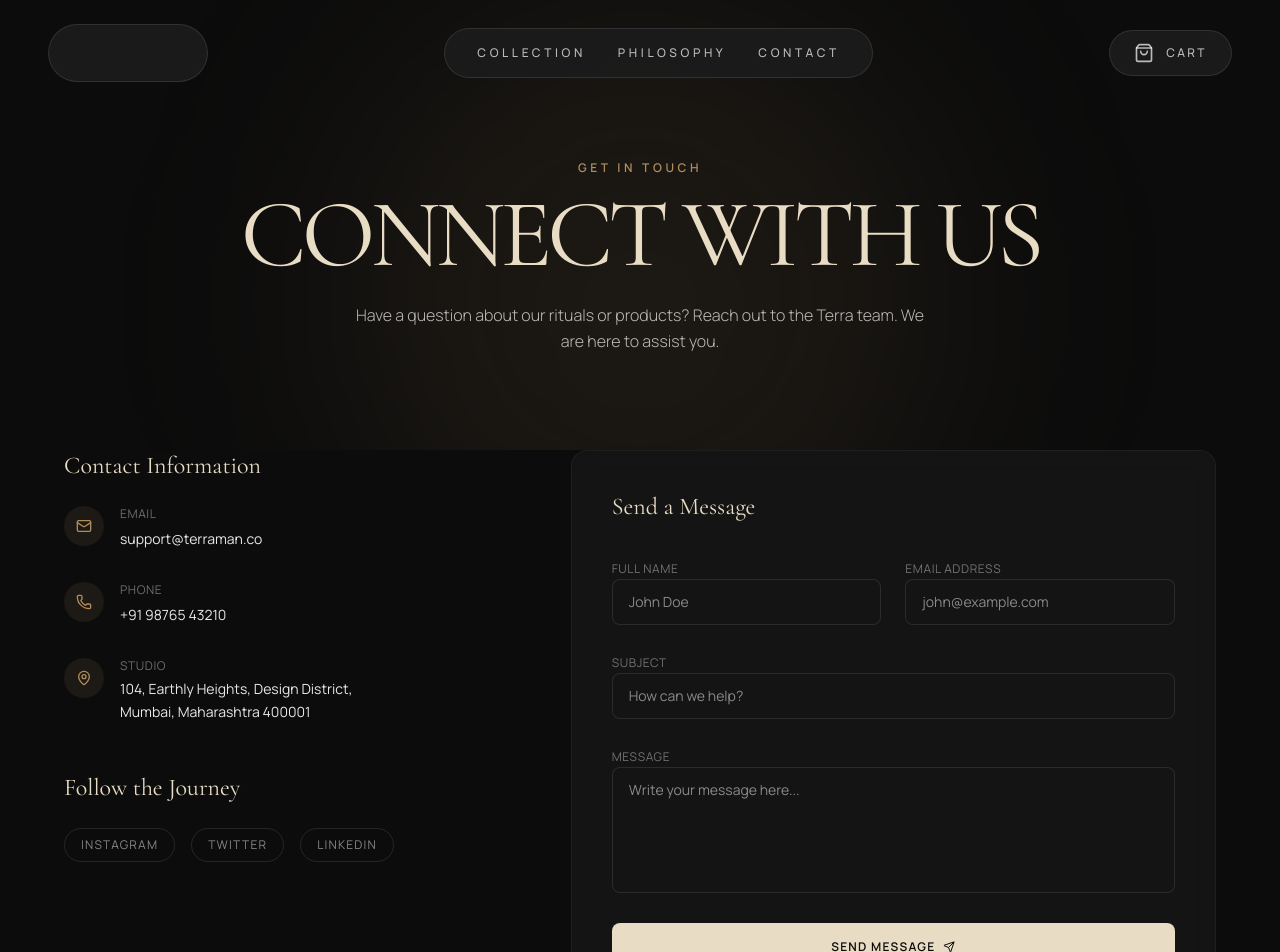
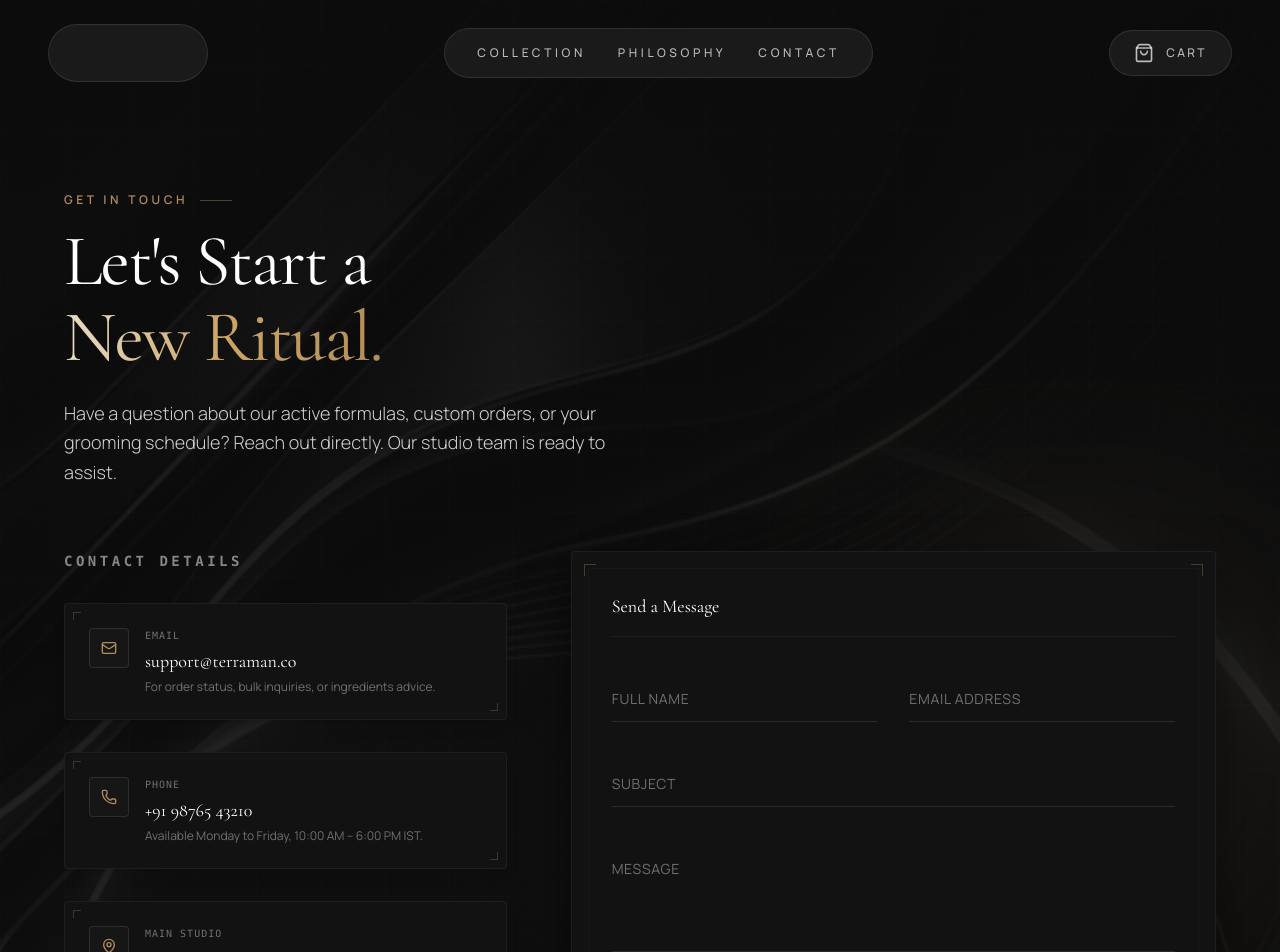
Before and after one commit to Nikhilsharma00101/Terra-man-s-company, a Next.js app: page /contact in a window 1280 px wide. Shown: the top 952 px of the page. Built offline with nearby package versions, Linux system fonts and the light colour scheme.

Commit message:
style: revamp Contact page with dossier UI and custom background image

```diff
--- a/src/app/contact/page.tsx
+++ b/src/app/contact/page.tsx
@@ -3,167 +3,279 @@
 import { Navbar } from "@/components/ui/Navbar";
 import { CartDrawer } from "@/components/ui/CartDrawer";
 import { Footer } from "@/components/sections/Footer";
+import { Mail, Phone, MapPin, Send } from "lucide-react";
 import { motion } from "framer-motion";
-import { Mail, Phone, MapPin, Send } from "lucide-react";
 
 export default function ContactPage() {
+  const containerVariants = {
+    hidden: { opacity: 0 },
+    visible: {
+      opacity: 1,
+      transition: {
+        staggerChildren: 0.15
+      }
+    }
+  };
+
+  const itemVariants = {
+    hidden: { opacity: 0, y: 20 },
+    visible: {
+      opacity: 1,
+      y: 0,
+      transition: {
+        type: "spring" as const,
+        stiffness: 100,
+        damping: 18
+      }
+    }
+  };
+
   return (
-    <main className="flex-1 bg-terra-black text-terra-beige selection:bg-terra-bronze/30 flex flex-col min-h-screen">
+    <main className="flex-1 bg-[#0c0c0c] text-terra-beige selection:bg-terra-bronze/30 flex flex-col min-h-screen relative overflow-hidden">
       <Navbar />
       <CartDrawer />
 
-      {/* Hero / Header Section */}
-      <section className="relative pt-32 pb-16 lg:pt-40 lg:pb-24 overflow-hidden">
-        {/* Ambient Glow */}
-        <div className="absolute top-0 left-1/2 -translate-x-1/2 w-[600px] h-[600px] bg-terra-bronze/10 rounded-full blur-[120px] pointer-events-none" />
+      {/* Background Image with Dark Overlays for Readability */}
+      <div
+        className="absolute inset-0 z-0 bg-cover bg-center bg-no-repeat opacity-40 mix-blend-luminosity"
+        style={{ backgroundImage: "url('/images/contact-bg.png')" }}
+      />
+      <div className="absolute inset-0 bg-gradient-to-b from-[#0c0c0c]/90 via-[#0c0c0c]/70 to-[#0c0c0c]/95 z-0 pointer-events-none" />
 
-        <div className="container mx-auto px-6 lg:px-12 relative z-10">
-          <div className="max-w-4xl mx-auto text-center">
-            <span className="text-terra-bronze uppercase tracking-[0.3em] text-xs font-semibold block mb-4">
-              Get in Touch
-            </span>
-            <h1 className="text-6xl md:text-8xl font-serif text-terra-beige leading-[0.9] tracking-tighter mb-6">
-              CONNECT WITH US
+      {/* Decorative background grid and flows */}
+      <div className="absolute inset-0 bg-[linear-gradient(to_right,rgba(255,255,255,0.02)_1px,transparent_1px),linear-gradient(to_bottom,rgba(255,255,255,0.02)_1px,transparent_1px)] bg-[size:4rem_4rem] pointer-events-none z-0 opacity-50" />
+      <div className="absolute top-1/4 right-0 w-[400px] h-[400px] bg-terra-bronze/10 rounded-full blur-[120px] pointer-events-none z-0 mix-blend-screen" />
+      <div className="absolute bottom-1/4 left-0 w-[400px] h-[400px] bg-terra-gold/5 rounded-full blur-[100px] pointer-events-none z-0 mix-blend-screen" />
+
+      {/* Main Content Workspace */}
+      <motion.div
+        variants={containerVariants}
+        initial="hidden"
+        animate="visible"
+        className="flex-grow container mx-auto px-6 lg:px-12 relative z-10 pt-36 pb-24 lg:pt-48 lg:pb-36"
+      >
+        <div className="max-w-6xl mx-auto space-y-16">
+
+          {/* Editorial Page Header */}
+          <motion.div variants={itemVariants} className="max-w-3xl">
+            <div className="flex items-center gap-3 mb-4">
+              <span className="text-xs uppercase tracking-[0.3em] text-terra-bronze font-semibold">Get in Touch</span>
+              <div className="w-8 h-px bg-terra-bronze/40" />
+            </div>
+
+            <h1 className="text-5xl md:text-7xl font-serif text-white tracking-tight leading-[1.05] mb-6">
+              Let&apos;s Start a<br />
+              <span className="text-transparent bg-clip-text bg-gradient-to-r from-terra-beige via-terra-gold to-terra-bronze">
+                New Ritual.
+              </span>
             </h1>
-            <p className="text-white/70 max-w-xl mx-auto text-sm md:text-base font-light leading-relaxed">
-              Have a question about our rituals or products? Reach out to the Terra team. We are here to assist you.
+
+            <p className="text-white/80 max-w-xl text-base md:text-lg font-light leading-relaxed font-sans">
+              Have a question about our active formulas, custom orders, or your grooming schedule? Reach out directly. Our studio team is ready to assist.
             </p>
-          </div>
-        </div>
-      </section>
+          </motion.div>
 
-      {/* Content Section */}
-      <section className="pb-24 lg:pb-40 relative flex-grow">
-        <div className="container mx-auto px-6 lg:px-12 relative z-10">
+          {/* HUD Workspace Grid */}
+          <div className="grid grid-cols-1 lg:grid-cols-12 gap-12 lg:gap-16 items-start">
 
-          <div className="grid grid-cols-1 lg:grid-cols-12 gap-12 lg:gap-16 items-start max-w-6xl mx-auto">
+            {/* LEFT COLUMN: Contact Information (5 cols) */}
+            <motion.div variants={itemVariants} className="lg:col-span-5 space-y-8">
+              <h2 className="text-sm uppercase tracking-[0.25em] text-white/50 font-bold font-mono">
+                Contact Details
+              </h2>
 
-            {/* Left Side: Info (Spans 5 cols) */}
-            <div className="lg:col-span-5 space-y-12">
-
-              {/* Contact Info Block */}
-              <div className="space-y-8">
-                <h2 className="text-2xl font-serif text-terra-beige mb-6">Contact Information</h2>
+              {/* Dossier 01: Email */}
+              <div className="group relative bg-[#121212] border border-white/5 p-6 rounded transition-all duration-300 hover:border-terra-bronze/30 shadow-lg">
+                {/* Gold Brackets */}
+                <div className="absolute top-2 left-2 w-2 h-2 border-t border-l border-terra-bronze/30 group-hover:border-terra-bronze pointer-events-none transition-colors" />
+                <div className="absolute bottom-2 right-2 w-2 h-2 border-b border-r border-terra-bronze/30 group-hover:border-terra-bronze pointer-events-none transition-colors" />
 
                 <div className="flex items-start gap-4">
-                  <div className="w-10 h-10 bg-terra-bronze/10 rounded-full flex items-center justify-center text-terra-bronze flex-shrink-0">
+                  <div className="w-10 h-10 border border-white/10 rounded flex items-center justify-center text-terra-bronze flex-shrink-0 bg-[#161616]">
                     <Mail className="w-4 h-4" />
                   </div>
-                  <div>
-                    <span className="text-white/40 text-xs uppercase tracking-wider block mb-1">Email</span>
-                    <a href="mailto:support@terraman.co" className="text-white/90 hover:text-terra-bronze transition-colors text-sm">
+                  <div className="flex-grow">
+                    <div className="mb-1">
+                      <span className="text-white/40 text-[10px] font-mono uppercase tracking-widest block">Email</span>
+                    </div>
+                    <a href="mailto:support@terraman.co" className="text-white font-serif text-lg hover:text-terra-gold transition-colors block">
                       support@terraman.co
                     </a>
-                  </div>
-                </div>
-
-                <div className="flex items-start gap-4">
-                  <div className="w-10 h-10 bg-terra-bronze/10 rounded-full flex items-center justify-center text-terra-bronze flex-shrink-0">
-                    <Phone className="w-4 h-4" />
-                  </div>
-                  <div>
-                    <span className="text-white/40 text-xs uppercase tracking-wider block mb-1">Phone</span>
-                    <a href="tel:+919876543210" className="text-white/90 hover:text-terra-bronze transition-colors text-sm">
-                      +91 98765 43210
-                    </a>
-                  </div>
-                </div>
-
-                <div className="flex items-start gap-4">
-                  <div className="w-10 h-10 bg-terra-bronze/10 rounded-full flex items-center justify-center text-terra-bronze flex-shrink-0">
-                    <MapPin className="w-4 h-4" />
-                  </div>
-                  <div>
-                    <span className="text-white/40 text-xs uppercase tracking-wider block mb-1">Studio</span>
-                    <p className="text-white/90 text-sm leading-relaxed">
-                      104, Earthly Heights, Design District,<br />
-                      Mumbai, Maharashtra 400001
-                    </p>
+                    <span className="text-white/40 text-xs block mt-1">For order status, bulk inquiries, or ingredients advice.</span>
                   </div>
                 </div>
               </div>
 
-              {/* Socials */}
-              <div className="space-y-4">
-                <h2 className="text-2xl font-serif text-terra-beige mb-6">Follow the Journey</h2>
-                <div className="flex gap-4">
-                  {["Instagram", "Twitter", "LinkedIn"].map((social) => (
-                    <a
-                      key={social}
-                      href="#"
-                      className="text-xs uppercase tracking-widest text-white/50 hover:text-terra-bronze transition-colors border border-white/10 px-4 py-2 rounded-full"
-                    >
-                      {social}
+              {/* Dossier 02: Phone */}
+              <div className="group relative bg-[#121212] border border-white/5 p-6 rounded transition-all duration-300 hover:border-terra-bronze/30 shadow-lg">
+                {/* Gold Brackets */}
+                <div className="absolute top-2 left-2 w-2 h-2 border-t border-l border-terra-bronze/30 group-hover:border-terra-bronze pointer-events-none transition-colors" />
+                <div className="absolute bottom-2 right-2 w-2 h-2 border-b border-r border-terra-bronze/30 group-hover:border-terra-bronze pointer-events-none transition-colors" />
+
+                <div className="flex items-start gap-4">
+                  <div className="w-10 h-10 border border-white/10 rounded flex items-center justify-center text-terra-bronze flex-shrink-0 bg-[#161616]">
+                    <Phone className="w-4 h-4" />
+                  </div>
+                  <div className="flex-grow">
+                    <div className="mb-1">
+                      <span className="text-white/40 text-[10px] font-mono uppercase tracking-widest block">Phone</span>
+                    </div>
+                    <a href="tel:+919876543210" className="text-white font-serif text-lg hover:text-terra-gold transition-colors block">
+                      +91 98765 43210
                     </a>
-                  ))}
+                    <span className="text-white/40 text-xs block mt-1">Available Monday to Friday, 10:00 AM – 6:00 PM IST.</span>
+                  </div>
                 </div>
               </div>
-            </div>
 
-            {/* Right Side: Form (Spans 7 cols) */}
-            <div className="lg:col-span-7">
-              <div className="bg-[#1C1C1C]/50 backdrop-blur-md border border-white/5 p-8 lg:p-10 rounded-2xl">
-                <h2 className="text-2xl font-serif text-terra-beige mb-8">Send a Message</h2>
+              {/* Dossier 03: Studio */}
+              <div className="group relative bg-[#121212] border border-white/5 p-6 rounded transition-all duration-300 hover:border-terra-bronze/30 shadow-lg">
+                {/* Gold Brackets */}
+                <div className="absolute top-2 left-2 w-2 h-2 border-t border-l border-terra-bronze/30 group-hover:border-terra-bronze pointer-events-none transition-colors" />
+                <div className="absolute bottom-2 right-2 w-2 h-2 border-b border-r border-terra-bronze/30 group-hover:border-terra-bronze pointer-events-none transition-colors" />
 
-                <form className="space-y-6">
-                  <div className="grid grid-cols-1 md:grid-cols-2 gap-6">
-                    <div className="space-y-2">
-                      <label htmlFor="name" className="text-white/40 text-xs uppercase tracking-wider">Full Name</label>
+                <div className="flex items-start gap-4">
+                  <div className="w-10 h-10 border border-white/10 rounded flex items-center justify-center text-terra-bronze flex-shrink-0 bg-[#161616]">
+                    <MapPin className="w-4 h-4" />
+                  </div>
+                  <div className="flex-grow">
+                    <div className="mb-1">
+                      <span className="text-white/40 text-[10px] font-mono uppercase tracking-widest block">Main Studio</span>
+                    </div>
+                    <p className="text-white font-serif text-lg leading-relaxed">
+                      Block A, Connaught Place,<br />
+                      New Delhi, Delhi 110001
+                    </p>
+                    <span className="text-white/40 text-xs block mt-1">Visits by prior schedule. Main laboratory and showroom.</span>
+                  </div>
+                </div>
+              </div>
+            </motion.div>
+
+            {/* RIGHT COLUMN: HUD Message Chamber (7 cols) */}
+            <motion.div variants={itemVariants} className="lg:col-span-7">
+              <div className="relative bg-[#121212] border border-white/5 p-8 lg:p-10 rounded shadow-[0_20px_50px_rgba(0,0,0,0.5)]">
+
+                {/* Fine HUD Framing Lines */}
+                <div className="absolute top-4 bottom-4 left-4 right-4 border border-terra-bronze/5 pointer-events-none z-0" />
+
+                {/* HUD Corner Brackets */}
+                <div className="absolute top-3 left-3 w-3 h-3 border-t border-l border-terra-bronze/35 pointer-events-none" />
+                <div className="absolute top-3 right-3 w-3 h-3 border-t border-r border-terra-bronze/35 pointer-events-none" />
+                <div className="absolute bottom-3 left-3 w-3 h-3 border-b border-l border-terra-bronze/35 pointer-events-none" />
+                <div className="absolute bottom-3 right-3 w-3 h-3 border-b border-r border-terra-bronze/35 pointer-events-none" />
+
+                {/* Form header */}
+                <div className="mb-10 pb-4 border-b border-white/5 relative z-10 select-none">
+                  <h3 className="text-lg font-serif text-white">Send a Message</h3>
+                </div>
+
+                {/* Styled HUD Floating Form */}
+                <form className="space-y-10 relative z-10">
+                  <div className="grid grid-cols-1 md:grid-cols-2 gap-8">
+
+                    {/* Full Name Input */}
+                    <div className="relative">
                       <input
                         type="text"
                         id="name"
-                        className="w-full bg-[#141414]/50 border border-white/10 focus:border-terra-bronze/50 rounded-lg px-4 py-3 text-white text-sm focus:outline-none transition-colors"
-                        placeholder="John Doe"
+                        required
+                        className="peer w-full bg-transparent border-b border-white/10 py-3 text-white focus:outline-none focus:border-terra-gold transition-colors placeholder-transparent text-sm"
+                        placeholder="Full Name"
                       />
+                      <label
+                        htmlFor="name"
+                        className="absolute left-0 top-3 text-white/40 text-xs uppercase tracking-wider transition-all pointer-events-none
+                        peer-placeholder-shown:text-sm peer-placeholder-shown:text-white/40 peer-placeholder-shown:top-3
+                        peer-focus:-top-4 peer-focus:text-xs peer-focus:text-terra-gold
+                        peer-valid:-top-4 peer-valid:text-xs peer-valid:text-white/50"
+                      >
+                        Full Name
+                      </label>
                     </div>
-                    <div className="space-y-2">
-                      <label htmlFor="email" className="text-white/40 text-xs uppercase tracking-wider">Email Address</label>
+
+                    {/* Email Address Input */}
+                    <div className="relative">
                       <input
                         type="email"
                         id="email"
-                        className="w-full bg-[#141414]/50 border border-white/10 focus:border-terra-bronze/50 rounded-lg px-4 py-3 text-white text-sm focus:outline-none transition-colors"
-                        placeholder="john@example.com"
+                        required
+                        className="peer w-full bg-transparent border-b border-white/10 py-3 text-white focus:outline-none focus:border-terra-gold transition-colors placeholder-transparent text-sm"
+                        placeholder="Email Address"
                       />
+                      <label
+                        htmlFor="email"
+                        className="absolute left-0 top-3 text-white/40 text-xs uppercase tracking-wider transition-all pointer-events-none
+                        peer-placeholder-shown:text-sm peer-placeholder-shown:text-white/40 peer-placeholder-shown:top-3
+                        peer-focus:-top-4 peer-focus:text-xs peer-focus:text-terra-gold
+                        peer-valid:-top-4 peer-valid:text-xs peer-valid:text-white/50"
+                      >
+                        Email Address
+                      </label>
                     </div>
                   </div>
 
-                  <div className="space-y-2">
-                    <label htmlFor="subject" className="text-white/40 text-xs uppercase tracking-wider">Subject</label>
+                  {/* Subject Input */}
+                  <div className="relative">
                     <input
                       type="text"
                       id="subject"
-                      className="w-full bg-[#141414]/50 border border-white/10 focus:border-terra-bronze/50 rounded-lg px-4 py-3 text-white text-sm focus:outline-none transition-colors"
-                      placeholder="How can we help?"
+                      required
+                      className="peer w-full bg-transparent border-b border-white/10 py-3 text-white focus:outline-none focus:border-terra-gold transition-colors placeholder-transparent text-sm"
+                      placeholder="Subject"
                     />
+                    <label
+                      htmlFor="subject"
+                      className="absolute left-0 top-3 text-white/40 text-xs uppercase tracking-wider transition-all pointer-events-none
+                      peer-placeholder-shown:text-sm peer-placeholder-shown:text-white/40 peer-placeholder-shown:top-3
+                      peer-focus:-top-4 peer-focus:text-xs peer-focus:text-terra-gold
+                      peer-valid:-top-4 peer-valid:text-xs peer-valid:text-white/50"
+                    >
+                      Subject
+                    </label>
                   </div>
 
-                  <div className="space-y-2">
-                    <label htmlFor="message" className="text-white/40 text-xs uppercase tracking-wider">Message</label>
+                  {/* Message Input */}
+                  <div className="relative">
                     <textarea
                       id="message"
-                      rows={5}
-                      className="w-full bg-[#141414]/50 border border-white/10 focus:border-terra-bronze/50 rounded-lg px-4 py-3 text-white text-sm focus:outline-none transition-colors resize-none"
-                      placeholder="Write your message here..."
+                      rows={4}
+                      required
+                      className="peer w-full bg-transparent border-b border-white/10 py-3 text-white focus:outline-none focus:border-terra-gold transition-colors placeholder-transparent text-sm resize-none"
+                      placeholder="Message"
                     />
+                    <label
+                      htmlFor="message"
+                      className="absolute left-0 top-3 text-white/40 text-xs uppercase tracking-wider transition-all pointer-events-none
+                      peer-placeholder-shown:text-sm peer-placeholder-shown:text-white/40 peer-placeholder-shown:top-3
+                      peer-focus:-top-4 peer-focus:text-xs peer-focus:text-terra-gold
+                      peer-valid:-top-4 peer-valid:text-xs peer-valid:text-white/50"
+                    >
+                      Message
+                    </label>
                   </div>
 
+                  {/* Submit Button */}
                   <button
                     type="submit"
-                    className="w-full bg-terra-beige text-terra-black py-4 uppercase tracking-widest text-xs font-semibold hover:bg-white transition-colors rounded-lg flex items-center justify-center gap-2"
+                    className="w-full relative flex items-center justify-center gap-3 border border-terra-bronze/35 group/btn cursor-pointer bg-transparent overflow-hidden rounded-sm transition-colors duration-300 hover:text-terra-black"
                   >
-                    <span>Send Message</span>
-                    <Send className="w-3 h-3" />
+                    <span className="absolute inset-0 bg-terra-beige -translate-x-[101%] group-hover/btn:translate-x-0 transition-transform duration-400 ease-out z-0" />
+                    <span className="relative z-10 py-4 uppercase tracking-[0.25em] text-xs font-semibold flex items-center gap-2">
+                      Send Message <Send className="w-3.5 h-3.5" />
+                    </span>
                   </button>
                 </form>
               </div>
-            </div>
+            </motion.div>
 
           </div>
+        </div>
+      </motion.div>
 
-        </div>
-      </section>
-
-      <Footer />
+      <div className="relative z-10">
+        <Footer />
+      </div>
     </main>
   );
 }
```
Also changed, not shown: public/images/contact-bg.png (added).
